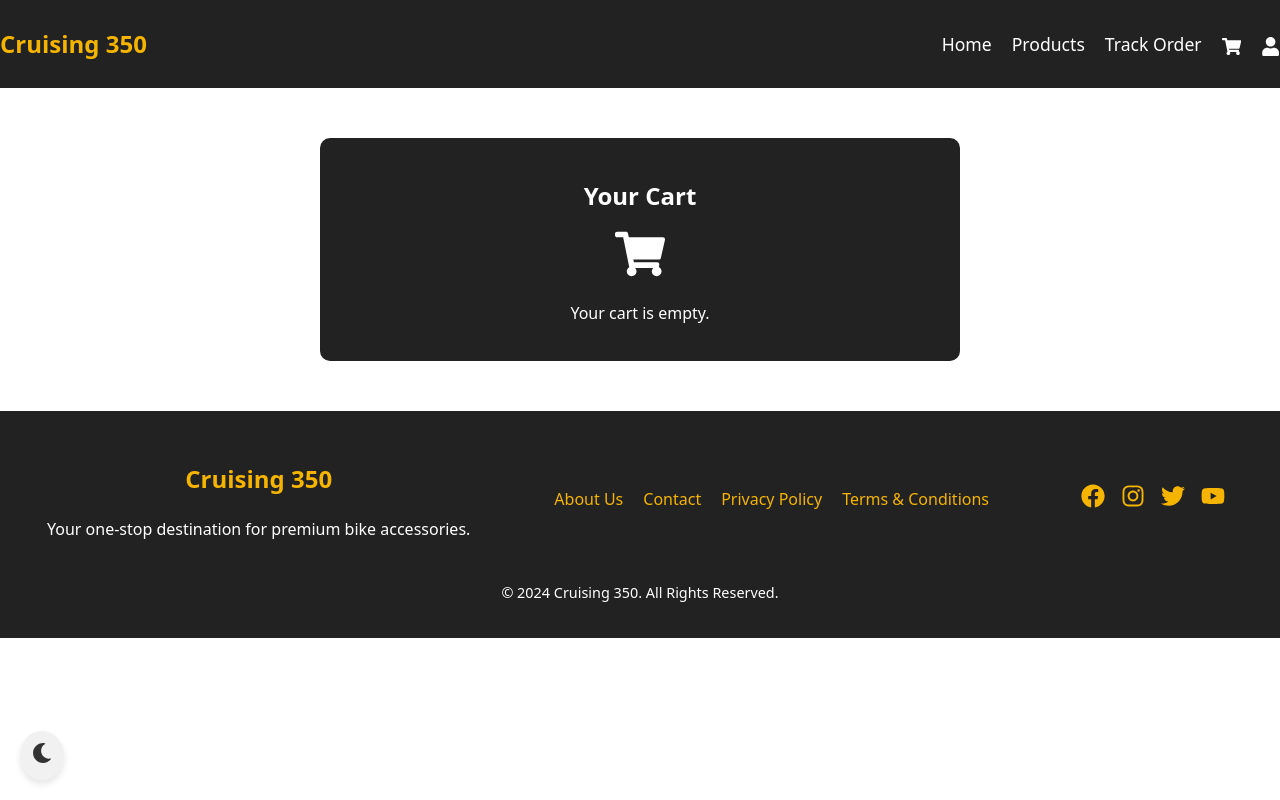
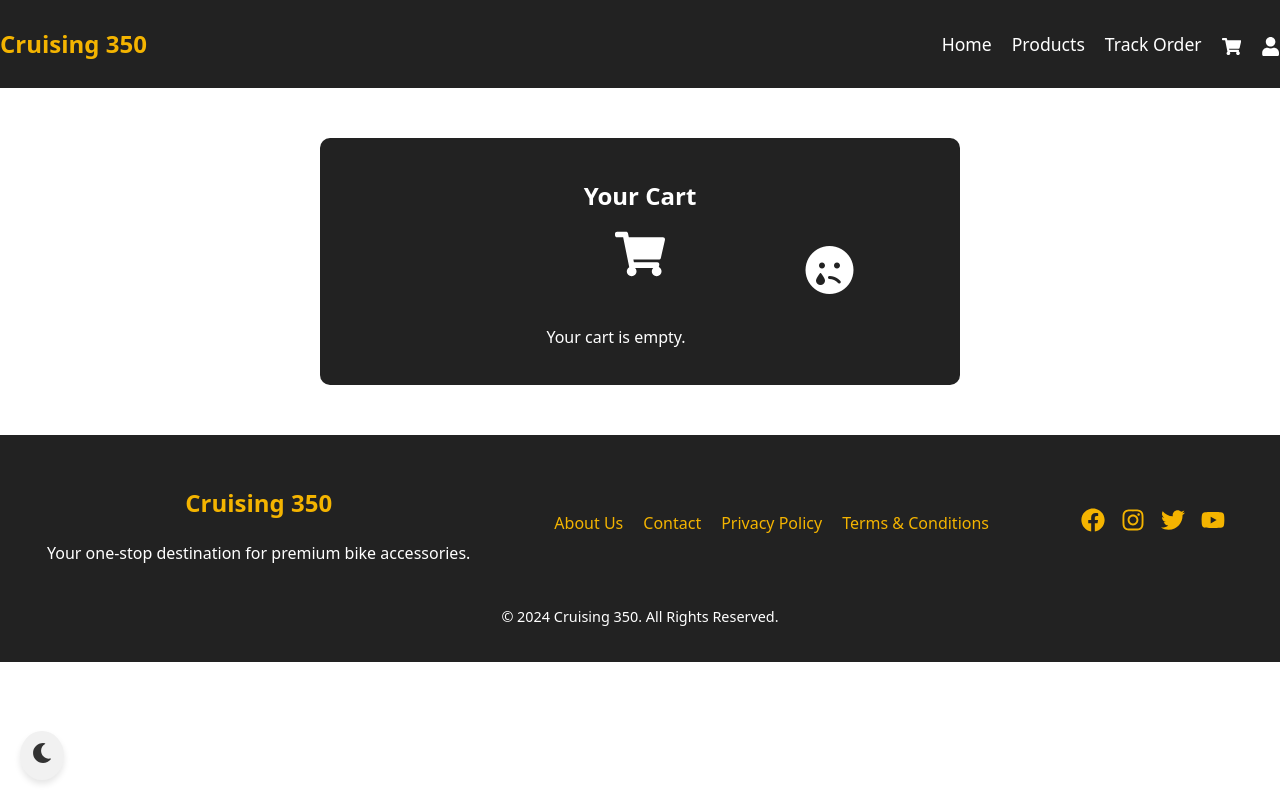
Before and after one commit to ishitars27/vinayak, a React (Vite) app: page /cart in a window 1280 px wide. Built offline with nearby package versions, Linux system fonts and the light colour scheme.

Commit message:
Fixed Tidio script URL

```diff
--- a/src/pages/Cart.jsx
+++ b/src/pages/Cart.jsx
@@ -40,7 +40,10 @@ const Cart = () => {
       {cartItems.length === 0 ? (
         <div className="empty-cart">
           <FaShoppingCart size={50} />
-          <p>Your cart is empty.</p>
+
+          <p>Your cart is empty.
+          <i class="fa-solid fa-face-sad-tear fa-3x" ></i>
+          </p>
         </div>
       ) : (
         <ul>
--- a/src/styles/cart.css
+++ b/src/styles/cart.css
@@ -39,3 +39,8 @@
   .cart-container button:hover {
     background-color: darkgoldenrod;
   }
+  .empty-cart i{
+position: relative;
+left: 120px;
+bottom: 55px;
+  }
```
